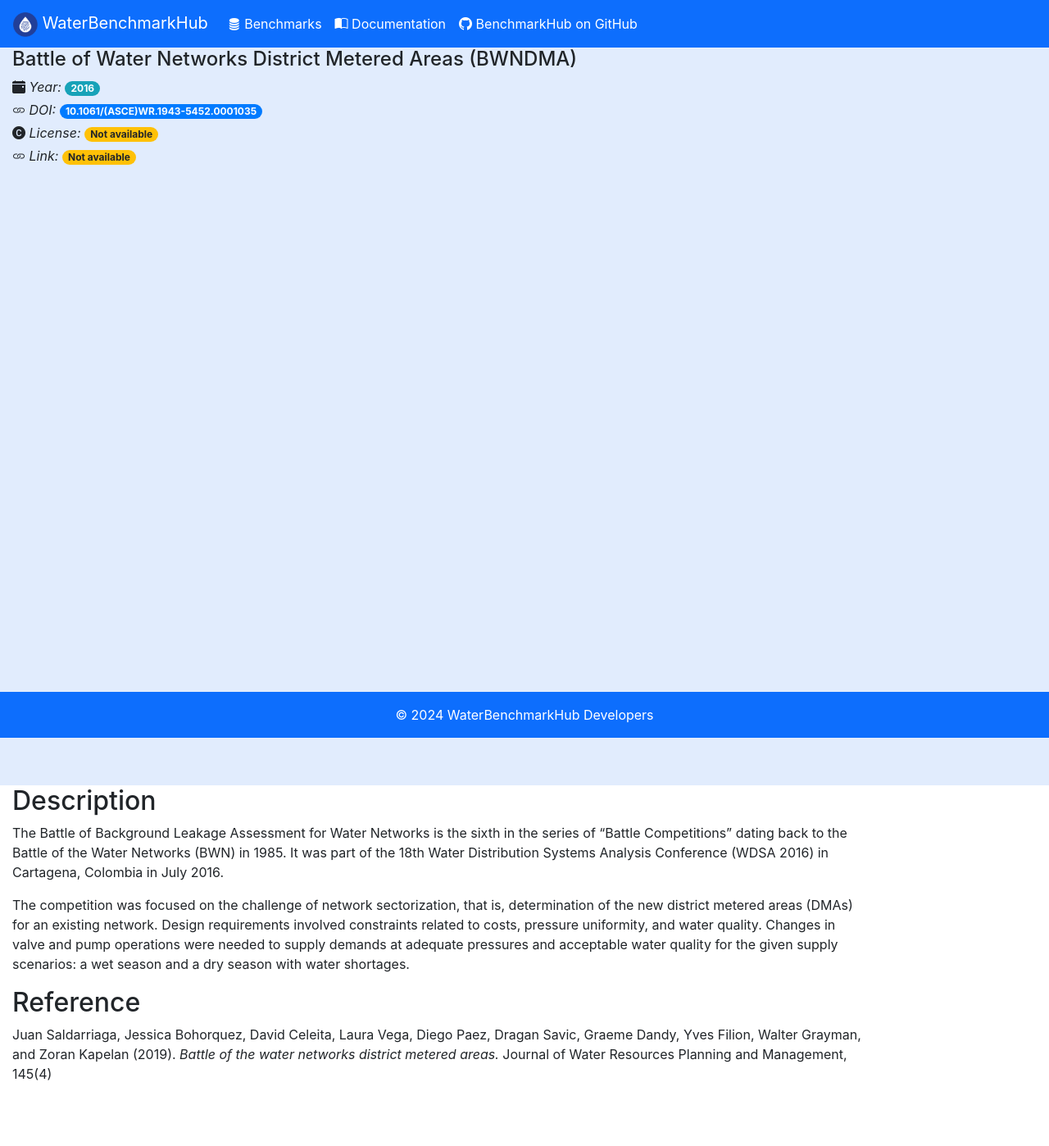
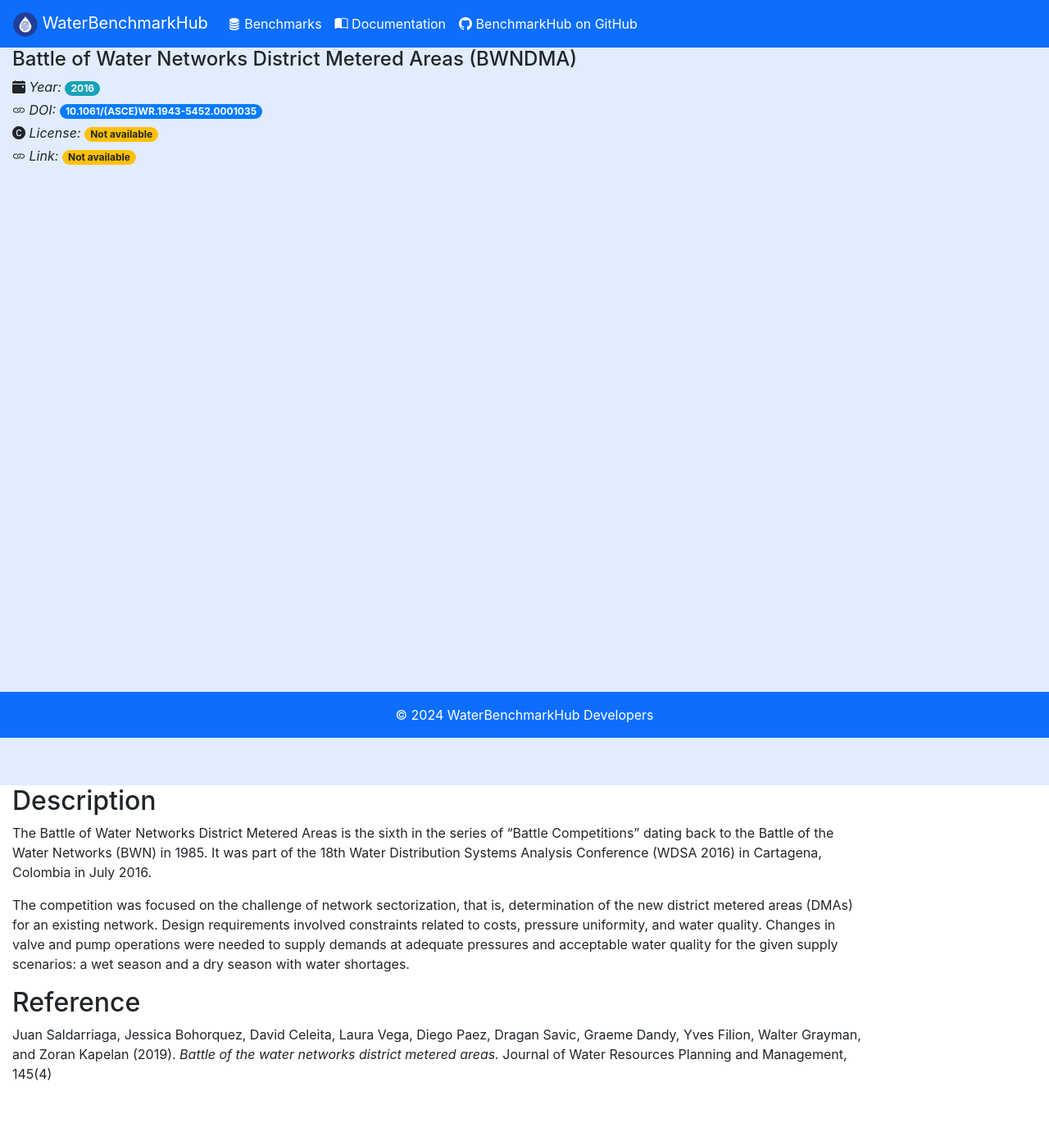
Before and after one commit to WaterFutures/WaterBenchmarkHub, a Jekyll site: the page built from webpage/_benchmarks/BWNDMA.md, in a window 1280 px wide. Shown: the whole page at 82% size. Built offline with Jekyll 4.4.1, drawn with Linux system fonts in a browser that asks for light colours.

Commit message:
Fix typo in BWNDMA description

```diff
--- a/webpage/_benchmarks/BWNDMA.md
+++ b/webpage/_benchmarks/BWNDMA.md
@@ -8,7 +8,7 @@ layout: benchmark
 
 ## Description
 
-The Battle of Background Leakage Assessment for Water Networks is the sixth in the series of
+The Battle of Water Networks District Metered Areas is the sixth in the series of
 "Battle Competitions" dating back to the Battle of the Water Networks (BWN) in 1985.
 It was part of the 18th Water Distribution Systems Analysis Conference (WDSA 2016) in Cartagena,
 Colombia in July 2016.
```
